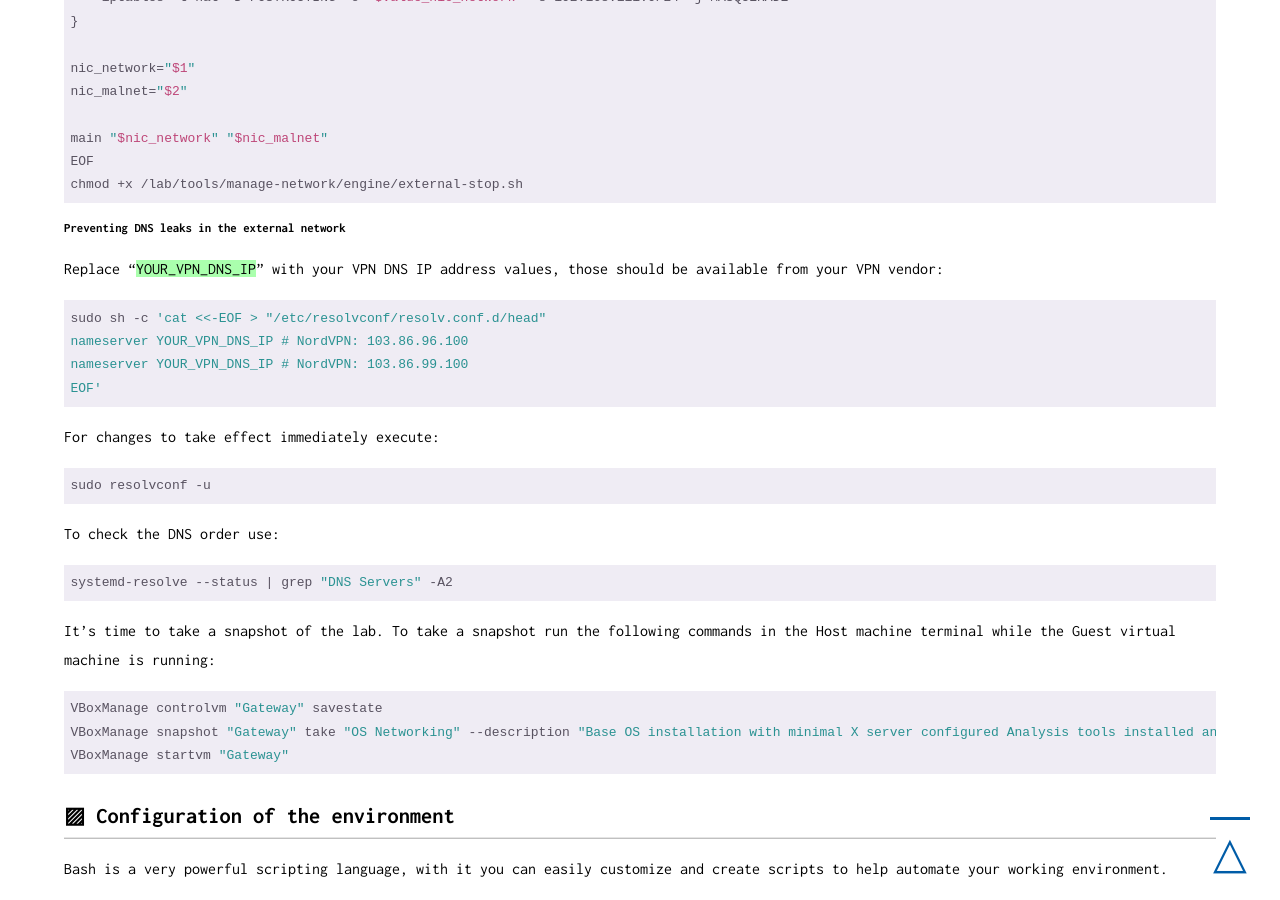
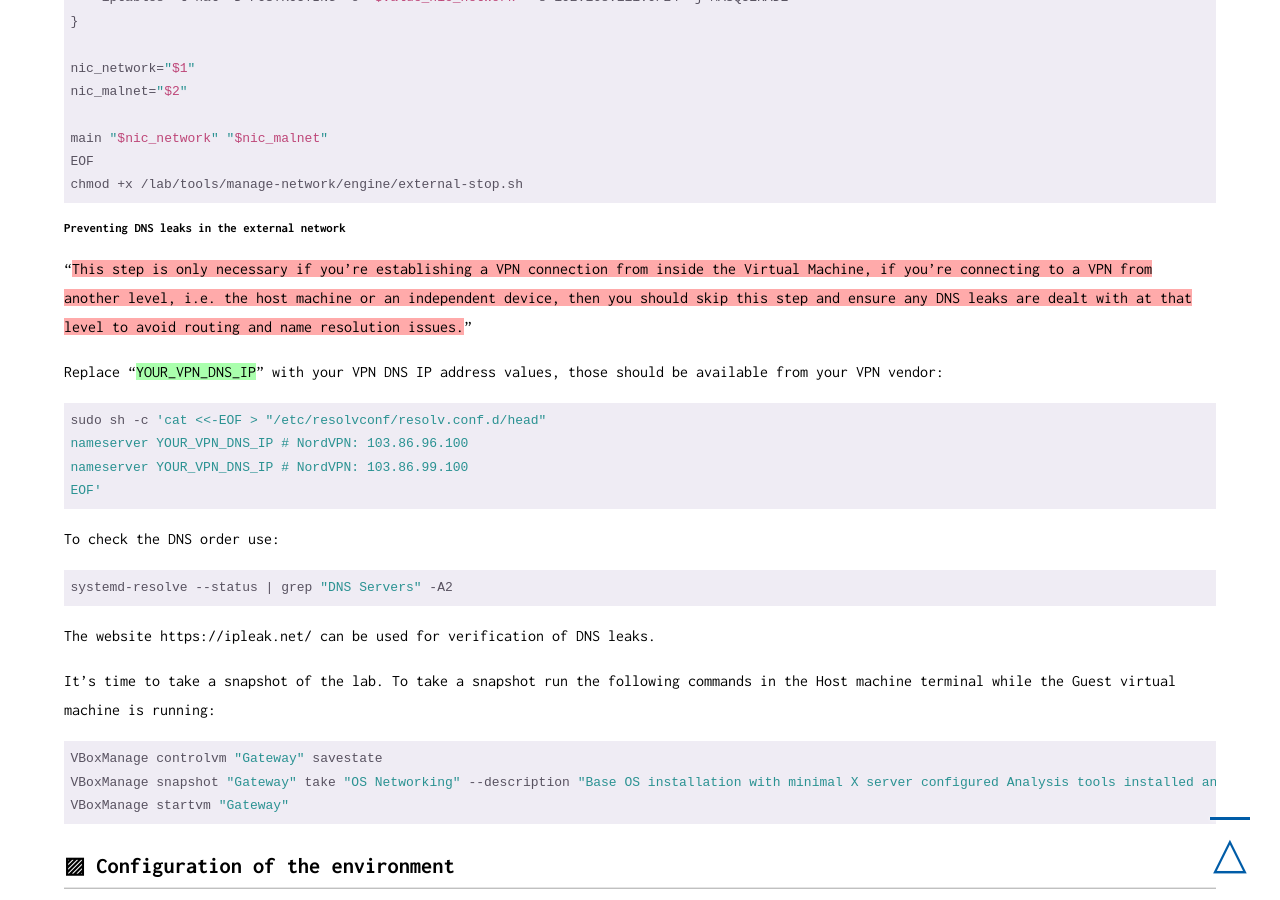
Before and after one commit to qwertzy-antonio-godinho/qwertzy-antonio-godinho.github.io, a Jekyll site: the page built from _posts/2021-02-08-Malware-Lab-Part-1-The-Gateway.md, in a window 1280 px wide and 900 px high, scrolled down 48946 px. Built offline with Jekyll 4.4.1, drawn with Linux system fonts in a browser that asks for light colours.

Commit message:
Update 2021-02-08-Malware-Lab-Part-1-The-Gateway.md

```diff
--- a/_posts/2021-02-08-Malware-Lab-Part-1-The-Gateway.md
+++ b/_posts/2021-02-08-Malware-Lab-Part-1-The-Gateway.md
@@ -1502,6 +1502,8 @@ chmod +x /lab/tools/manage-network/engine/external-stop.sh</code></pre>
 
 #### Preventing DNS leaks in the external network
 
+"<span class="highlight-red">This step is only necessary if you're establishing a VPN connection from inside the Virtual Machine, if you're connecting to a VPN from another level, i.e. the host machine or an independent device, then you should skip this step and ensure any DNS leaks are dealt with at that level to avoid routing and name resolution issues.</span>"
+
 Replace "<span class="highlight-green">YOUR_VPN_DNS_IP</span>" with your VPN DNS IP address values, those should be available from your VPN vendor:
 
 <pre><code class="bash">sudo sh -c 'cat <<-EOF > "/etc/resolvconf/resolv.conf.d/head"
@@ -1509,11 +1511,10 @@ nameserver YOUR_VPN_DNS_IP # NordVPN: 103.86.96.100
 nameserver YOUR_VPN_DNS_IP # NordVPN: 103.86.99.100
 EOF'</code></pre>
 
-For changes to take effect immediately execute:
-<pre><code class="bash">sudo resolvconf -u</code></pre>
-
 To check the DNS order use:
 <pre><code class="bash">systemd-resolve --status | grep "DNS Servers" -A2</code></pre>
+
+The website https://ipleak.net/ can be used for verification of DNS leaks.
 
 It's time to take a snapshot of the lab. To take a snapshot run the following commands in the Host machine terminal while the Guest virtual machine is running:
 
```
